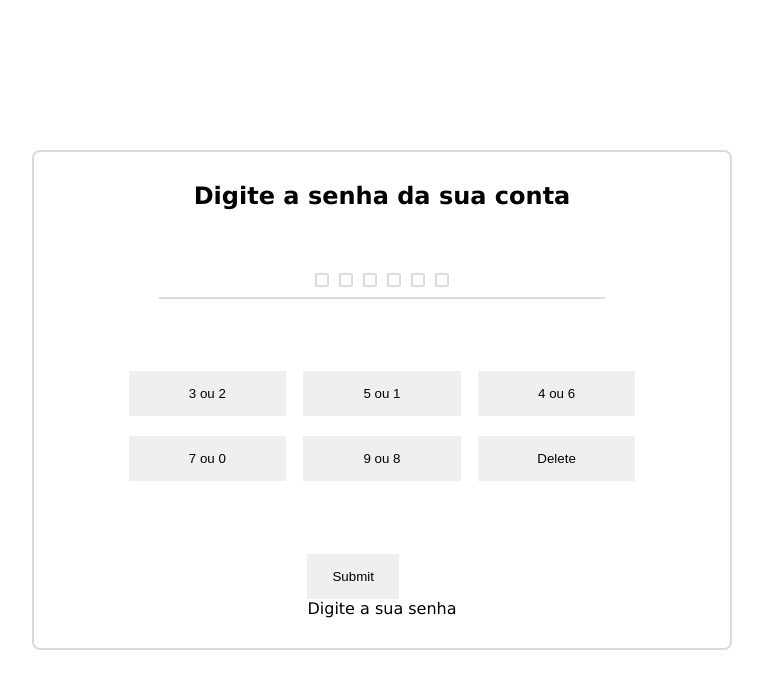
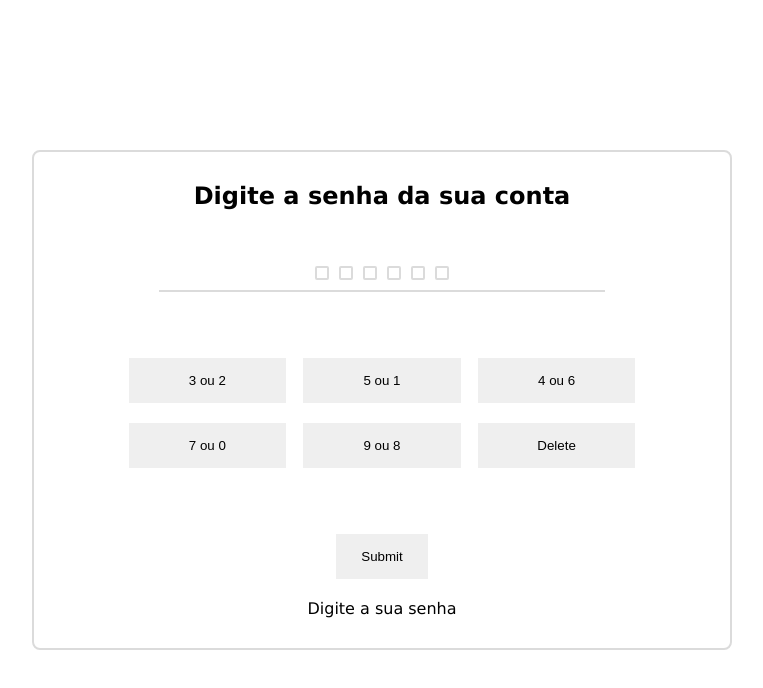
Before and after one commit to yRodrigoRolim/BankSystemPassword, a plain HTML site: page index.html in a window 1280 px wide. Shown: the whole page, without its empty margins (258-1021 px from the left). Drawn offline with Linux system fonts and the light colour scheme.

Commit message:
Update style.css

```diff
--- a/style.css
+++ b/style.css
@@ -57,10 +57,12 @@ main{
     padding: 15px 25px;
     text-align: center;
 }
-
+.submit{
+    text-align: center;
+}
 .submit button{
     cursor: pointer;
-    margin-top: 20px;
+    margin: 20px 0px;
     padding: 15px 25px;
     text-align: center;
 }
```
